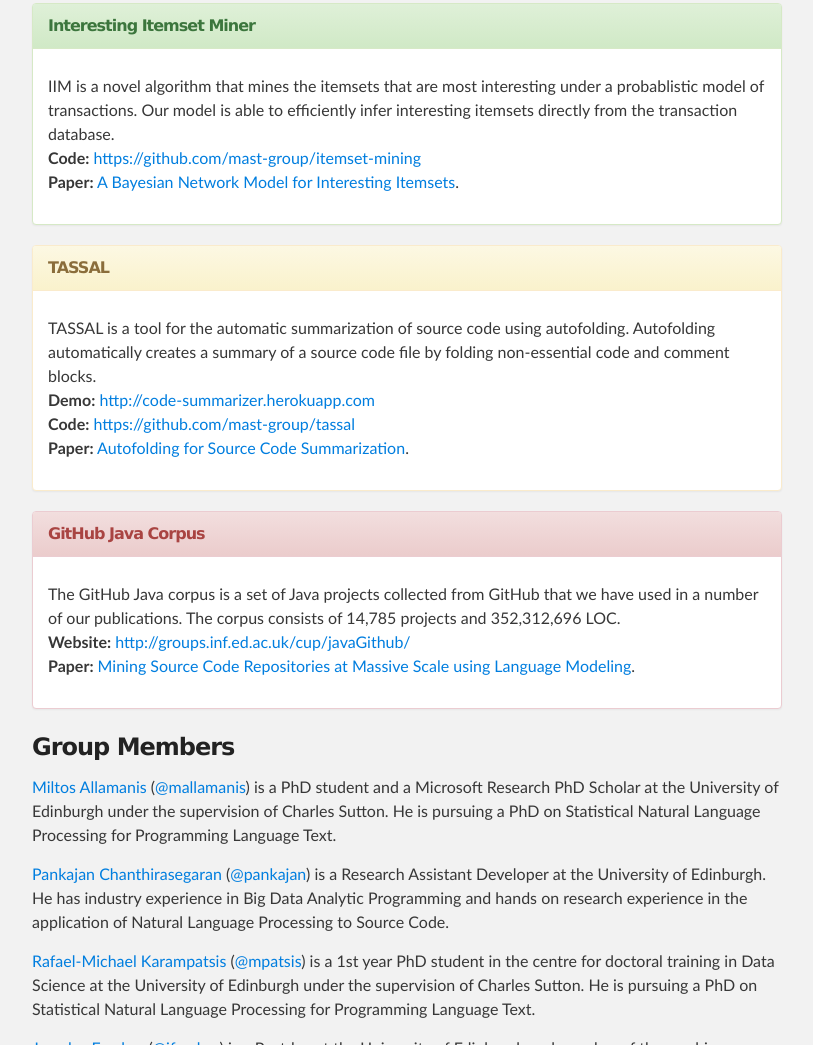
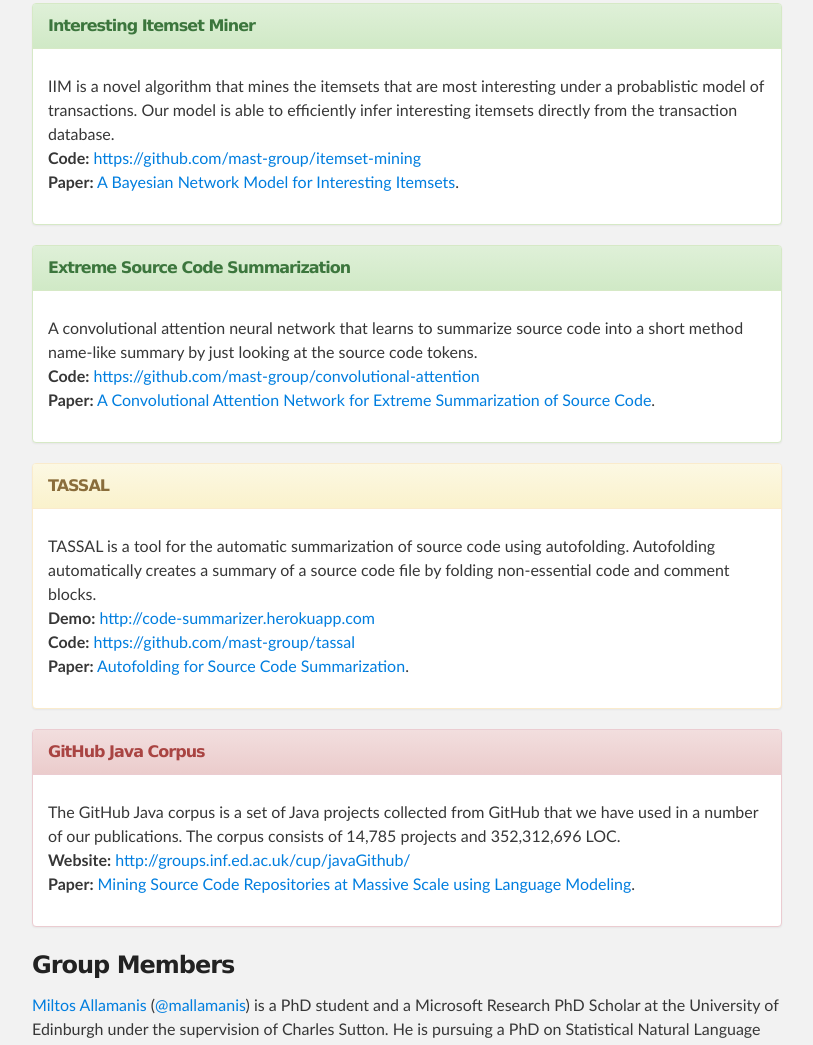
Before and after one commit to mast-group/mast-group.github.io, a plain HTML site: page index.html in a window 1280 px wide. Shown: the part 707-1752 px from the top of the page, without its empty margins (233-1046 px from the left). Drawn offline with nearby package versions, Linux system fonts and the light colour scheme.

Commit message:
Added conv-attention work.

```diff
--- a/index.html
+++ b/index.html
@@ -88,6 +88,17 @@
            </div>
         </div>
 
+        <div class="panel panel-success">
+          <div class="panel-heading">
+            <h5 class="panel-title"><a href="http://groups.inf.ed.ac.uk/cup/codeattention/">Extreme Source Code Summarization</a></h5>
+          </div>
+          <div class="panel-body">
+            <p>A convolutional attention neural network that learns to summarize source code into a short method name-like summary by just looking at the source code tokens.
+            <br> <strong>Code:</strong> <a href="https://github.com/mast-group/convolutional-attention">https://github.com/mast-group/convolutional-attention</a>
+            <br> <strong>Paper:</strong> <a href="http://jmlr.org/proceedings/papers/v48/allamanis16.pdf">A Convolutional Attention Network for Extreme Summarization of Source Code</a>.</p>
+           </div>
+        </div>
+
         <div class="panel panel-warning">
           <div class="panel-heading">
             <h5 class="panel-title"><a href="https://github.com/mast-group/tassal">TASSAL</a></h5>
```
